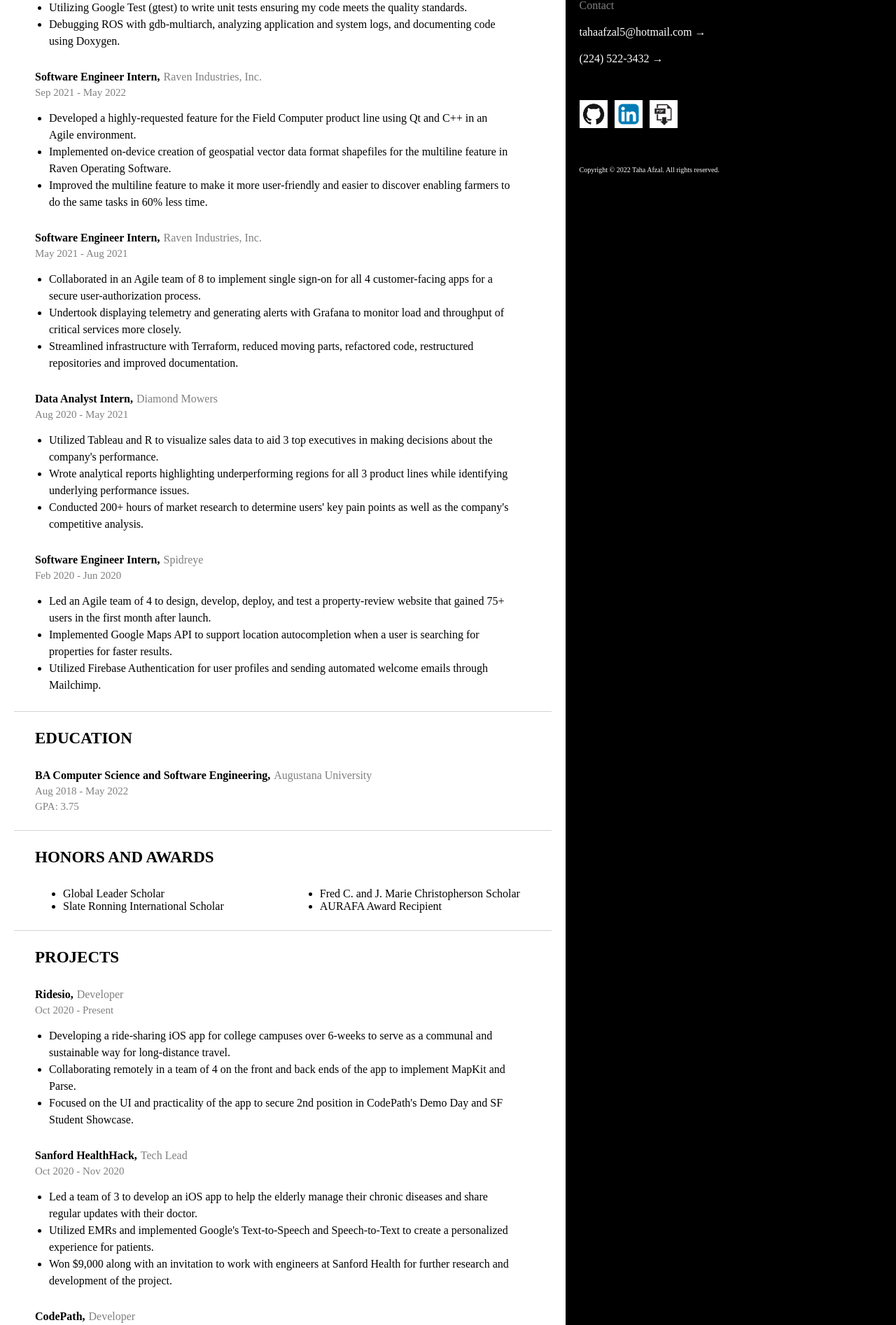
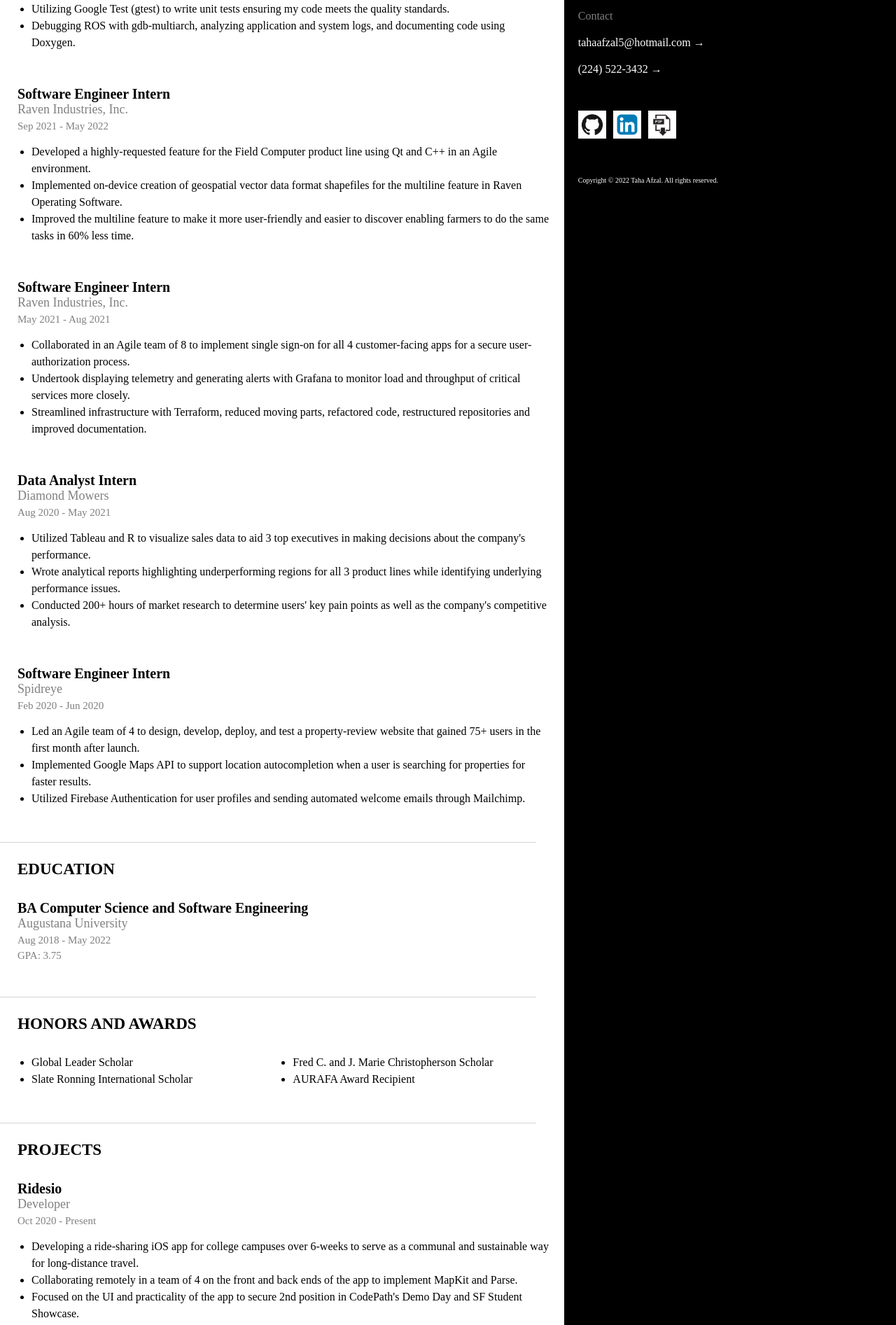
Before and after one commit to tahaafzal5/personal-website-2.0, a React (Create React App) app: page /resume in a window 1280 px wide. Shown: the part 547-2440 px from the top of the page at 70% size. Built offline with nearby package versions, Linux system fonts and the light colour scheme; a web font is replaced by a local one.

Commit message:
Fix Problems with Wrapping on Mobile Devices By Separating Out The Company Name and Position Onto Separate Lines

```diff
--- a/src/Education/Education.js
+++ b/src/Education/Education.js
@@ -8,10 +8,8 @@ function Education(props) {
 
     return (
         <div className="education">
-            <div className="degree-institution">
-                <div className="degree">{degree}</div>
-                <div className="institution">{institution}</div>
-            </div>
+            <div className="degree">{degree}</div>
+            <div className="institution">{institution}</div>
             <div className="date">{date}</div>
             <div className="gpa">{gpa}</div>
         </div>
--- a/src/Education/Educations.js
+++ b/src/Education/Educations.js
@@ -7,7 +7,7 @@ function Educations() {
             <h1 className="heading">EDUCATION</h1>
 
             <Education
-                degree="BA Computer Science and Software Engineering,"
+                degree="BA Computer Science and Software Engineering"
                 institution="Augustana University"
                 date="Aug 2018 - May 2022"
                 gpa="GPA: 3.75"
--- a/src/LeadershipAndAffiliations/LeadershipAndAffiliations.js
+++ b/src/LeadershipAndAffiliations/LeadershipAndAffiliations.js
@@ -7,7 +7,7 @@ function LeadershipAndAffiliations() {
             <h1 className="heading">LEADERSHIP AND AFFILIATIONS</h1>
 
             <LeadershipOrAffiliation
-                organization="Office of Diversity and Inclusion,"
+                organization="Office of Diversity and Inclusion"
                 role="Diversity Peer Mentor"
                 date="May 2020 - Aug 2021"
                 description={[
@@ -17,7 +17,7 @@ function LeadershipAndAffiliations() {
             />
 
             <LeadershipOrAffiliation
-                organization="Hult Prize,"
+                organization="Hult Prize"
                 role="Campus Director"
                 date="Oct 2019 - Aug 2021"
                 description={[
@@ -27,7 +27,7 @@ function LeadershipAndAffiliations() {
             />
 
             <LeadershipOrAffiliation
-                organization="CodePath,"
+                organization="CodePath"
                 role="Developer"
                 date="Sep 2020 – Dec 2020"
                 description={[
@@ -37,7 +37,7 @@ function LeadershipAndAffiliations() {
             />
 
             <LeadershipOrAffiliation
-                organization="Augustana eSports Club,"
+                organization="Augustana eSports Club"
                 role="Founder and President"
                 date="Sep 2019 - May 2021"
                 description={[
--- a/src/LeadershipAndAffiliations/LeadershipOrAffiliation.js
+++ b/src/LeadershipAndAffiliations/LeadershipOrAffiliation.js
@@ -8,10 +8,8 @@ function LeadershipOrAffiliation(props) {
 
     return (
         <div className="leadership-or-affiliation">
-            <div className="organization-role">
-                <div className="organization">{organization}</div>
-                <div className="role">{role}</div>
-            </div>
+            <div className="organization">{organization}</div>
+            <div className="role">{role}</div>
             <div className="date">{date}</div>
             <div className="description">
                 <ul className="description-points">
--- a/src/Projects/Project.js
+++ b/src/Projects/Project.js
@@ -8,10 +8,8 @@ function Project(props) {
 
     return (
         <div className="personal-project">
-            <div className="project-role">
-                <div className="project">{project}</div>
-                <div className="role">{role}</div>
-            </div>
+            <div className="project">{project}</div>
+            <div className="role">{role}</div>
             <div className="date">{date}</div>
             <div className="description">
                 <ul className="description-points">
--- a/src/Projects/Projects.js
+++ b/src/Projects/Projects.js
@@ -7,7 +7,7 @@ function Projects() {
             <h1 className="heading">PROJECTS</h1>
 
             <Project
-                project="Ridesio,"
+                project="Ridesio"
                 role="Developer"
                 date="Oct 2020 - Present"
                 description={[
@@ -18,7 +18,7 @@ function Projects() {
             />
 
             <Project
-                project="Sanford HealthHack,"
+                project="Sanford HealthHack"
                 role="Tech Lead"
                 date="Oct 2020 - Nov 2020"
                 description={[
@@ -29,7 +29,7 @@ function Projects() {
             />
 
             <Project
-                project="CodePath,"
+                project="CodePath"
                 role="Developer"
                 date="Sep 2020 - Present"
                 description={[
--- a/src/Resume/Resume.css
+++ b/src/Resume/Resume.css
@@ -4,6 +4,11 @@
     flex-direction: row;
     justify-content: space-between;
     margin: 50px 0px 0px 50px;
+}
+
+.left-side {
+    margin-left: -25px;
+    margin-right: 20px;
 }
 
 @media (max-width: 850px) {
@@ -32,19 +37,22 @@
     margin: 50px 0px 0px 0px;
 }
 
-.position-company,
-.degree-institution,
-.project-role,
-.organization-role {
-    margin: 30px 0px 0px 0px;
-    display: flex;
-    gap: 5px;
+.honors-and-awards {
+    margin-bottom: 50px;
+}
+
+.work-experience,
+.education,
+.personal-project,
+.leadership-or-affiliation {
+    margin: 0px 0px 50px 0px;
 }
 
 .position,
 .degree,
 .project,
 .organization {
+    font-size: 20px;
     font-weight: 900;
     margin: 0px 0px 0px;
 }
@@ -52,6 +60,7 @@
 .company,
 .institution,
 .role {
+    font-size: 18px;
     color: gray;
     margin: 0px 0px 0px;
 }
@@ -64,9 +73,10 @@
 }
 
 .description {
-    max-width: 90%;
+    max-width: 100%;
 }
 
+.honor-or-award-points,
 .description-points {
     padding: 0px 0px 0px 20px;
     line-height: 1.5;
@@ -74,16 +84,11 @@
 
 .honor-or-award-points {
     column-count: 2;
+    margin-right: 10px;
 }
 
-@media screen and (max-width: 780px) {
+@media screen and (max-width: 1160px) {
     .honor-or-award-points {
         column-count: 1;
     }
 }
-
-@media screen and (min-width: 1800px) {
-    .honor-or-award-points {
-        column-count: 4;
-    }
-}
--- a/src/RightSide/RightSide.css
+++ b/src/RightSide/RightSide.css
@@ -10,7 +10,7 @@
 .contact-info,
 .logos {
     color: gray;
-    margin: 0px 0px 0px 0px;
+    margin: 15px 0px 0px 0px;
 }
 
 .logos {
--- a/src/WorkExperience/WorkExperience.js
+++ b/src/WorkExperience/WorkExperience.js
@@ -8,10 +8,8 @@ function WorkExperience(props) {
 
     return (
         <div className="work-experience">
-            <div className="position-company">
-                <div className="position">{position}</div>
-                <div className="company">{company}</div>
-            </div>
+            <div className="position">{position}</div>
+            <div className="company">{company}</div>
             <div className="date">{date}</div>
             <div className="description">
                 <ul className="description-points">
--- a/src/WorkExperience/WorkExperiences.js
+++ b/src/WorkExperience/WorkExperiences.js
@@ -7,7 +7,7 @@ function WorkExperiences() {
             <h1 className="heading">WORK EXPERIENCE</h1>
 
             <WorkExperience
-                position="Software Engineer,"
+                position="Software Engineer"
                 company="Raven Industries, Inc."
                 date="May 2022 - Present"
                 description={[
@@ -21,7 +21,7 @@ function WorkExperiences() {
             />
 
             <WorkExperience
-                position="Software Engineer Intern,"
+                position="Software Engineer Intern"
                 company="Raven Industries, Inc."
                 date="Sep 2021 - May 2022"
                 description={[
@@ -32,7 +32,7 @@ function WorkExperiences() {
             />
 
             <WorkExperience
-                position="Software Engineer Intern,"
+                position="Software Engineer Intern"
                 company="Raven Industries, Inc."
                 date="May 2021 - Aug 2021"
                 description={[
@@ -43,7 +43,7 @@ function WorkExperiences() {
             />
 
             <WorkExperience
-                position="Data Analyst Intern,"
+                position="Data Analyst Intern"
                 company="Diamond Mowers"
                 date="Aug 2020 - May 2021"
                 description={[
@@ -54,7 +54,7 @@ function WorkExperiences() {
             />
 
             <WorkExperience
-                position="Software Engineer Intern,"
+                position="Software Engineer Intern"
                 company="Spidreye"
                 date="Feb 2020 - Jun 2020"
                 description={[
```
